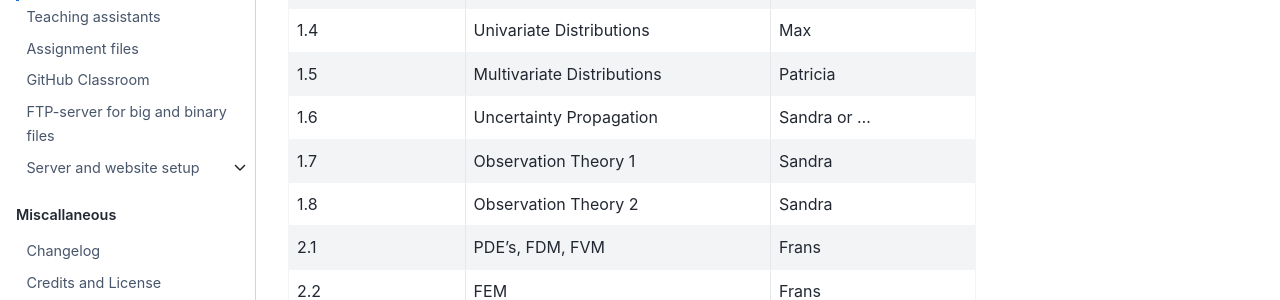
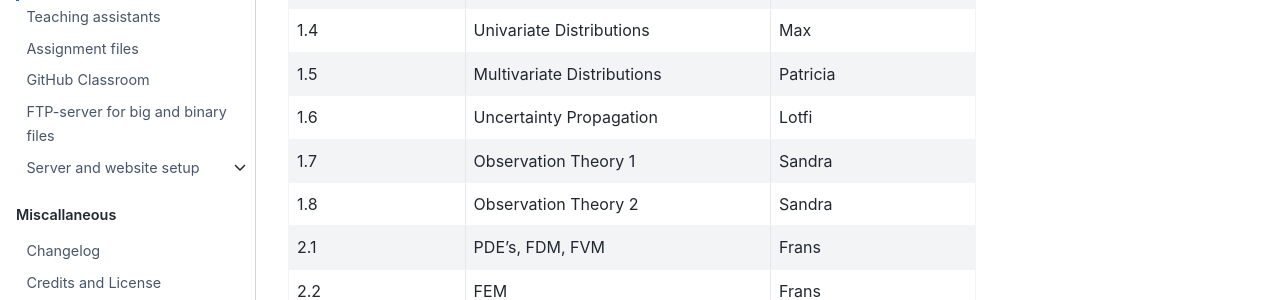
Before and after one commit to TUDelft-MUDE/teacher, a Jupyter Book: the page built from book/topics_people.md, in a window 1280 px wide and 1078 px high. Shown: the part 301-601 px from the top of the window. Built offline with Jupyter Book 1.0.4 settings and Sphinx 7.4.7 and the Sphinx Book theme 1.1.4, drawn with Linux system fonts in a browser that asks for light colours; comment, search, counter and statistics services are not loaded.

Commit message:
Update topics_people.md

```diff
--- a/book/topics_people.md
+++ b/book/topics_people.md
@@ -7,7 +7,7 @@
 | 1.3           | Numerical Modelling 2     | Ronald           |
 | 1.4           | Univariate Distributions  | Max              |
 | 1.5           | Multivariate Distributions| Patricia         |
-| 1.6           | Uncertainty Propagation   | Sandra or ...    |
+| 1.6           | Uncertainty Propagation   | Lotfi            |
 | 1.7           | Observation Theory 1      | Sandra           |
 | 1.8           | Observation Theory 2      | Sandra           |
 | 2.1           | PDE's, FDM, FVM           | Frans            |
```
